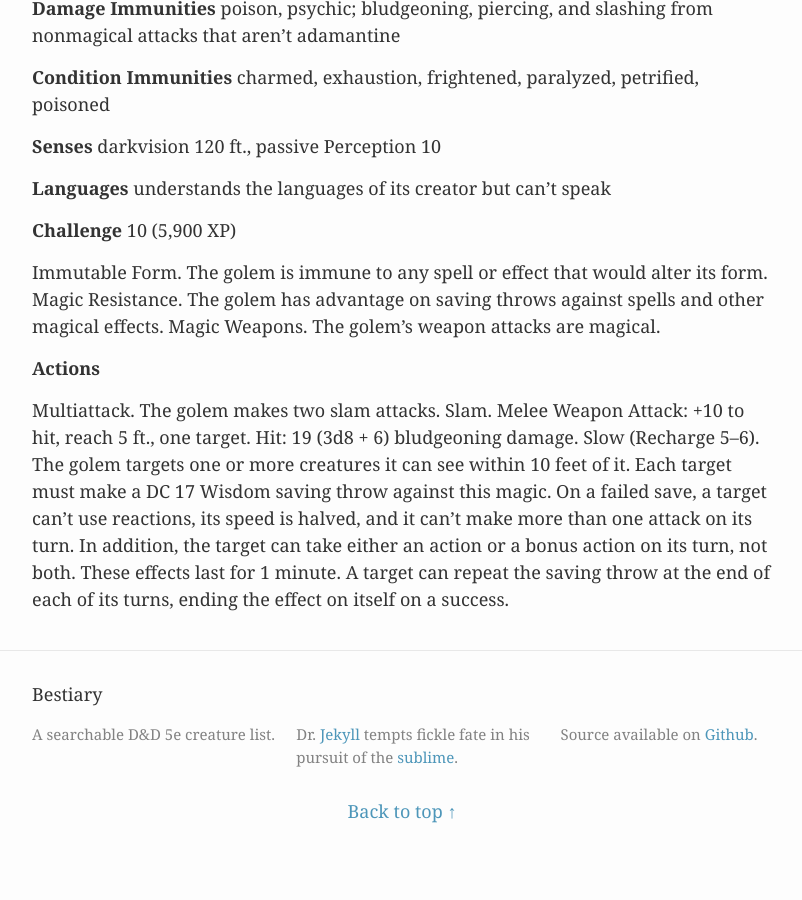
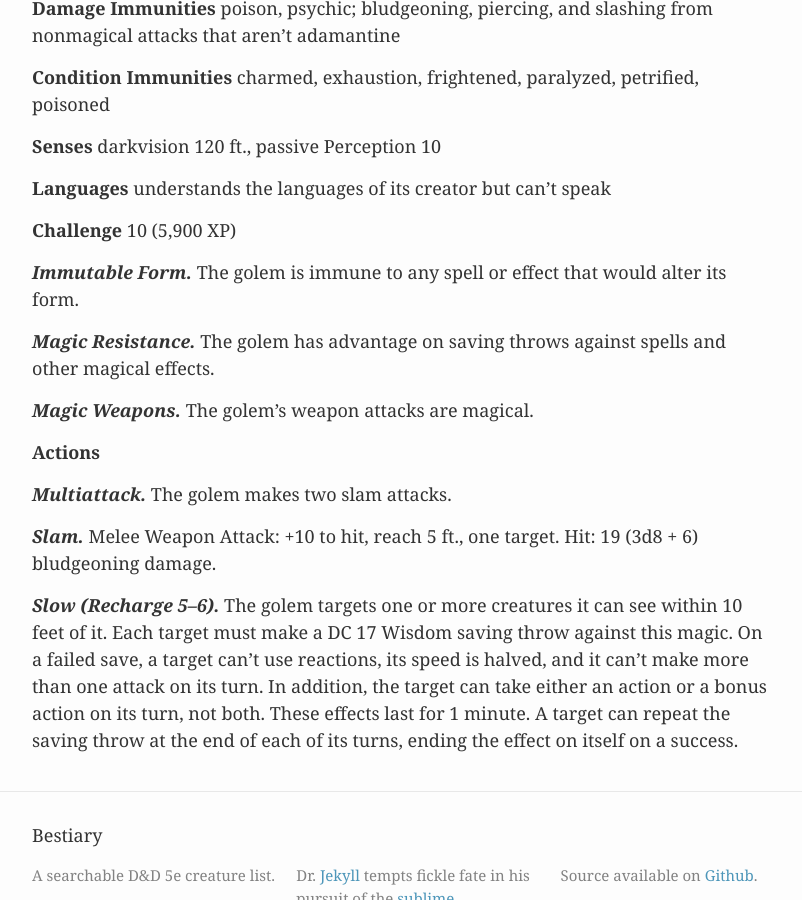
Before and after one commit to beaurancourt/bestiary, a Jekyll site: the page built from _posts/2016-02-29-stone-golem.markdown, in a window 1280 px wide and 900 px high, scrolled down 516 px. Shown: the whole window, without its empty margins (238-1040 px from the left). Built offline with Jekyll 4.4.1, drawn with Linux system fonts in a browser that asks for light colours; before the commit the page ends 1371 px from its top, so only the background shows below that.

```diff
--- a/_posts/2016-02-29-stone-golem.markdown
+++ b/_posts/2016-02-29-stone-golem.markdown
@@ -29,8 +29,16 @@ tags: [large, construct, cr10]
 
 **Challenge** 10 (5,900 XP)
 
- Immutable Form. The golem is immune to any spell or effect that would alter its form. Magic Resistance. The golem has advantage on saving throws against spells and other magical effects. Magic Weapons. The golem’s weapon attacks are magical.
+***Immutable Form.*** The golem is immune to any spell or effect that would alter its form.
+
+***Magic Resistance.*** The golem has advantage on saving throws against spells and other magical effects.
+
+***Magic Weapons.*** The golem’s weapon attacks are magical.
 
 **Actions**
 
-Multiattack. The golem makes two slam attacks. Slam. Melee Weapon Attack: +10 to hit, reach 5 ft., one target. Hit: 19 (3d8 + 6) bludgeoning damage. Slow (Recharge 5–6). The golem targets one or more creatures it can see within 10 feet of it. Each target must make a DC 17 Wisdom saving throw against this magic. On a failed save, a target can’t use reactions, its speed is halved, and it can’t make more than one attack on its turn. In addition, the target can take either an action or a bonus action on its turn, not both. These effects last for 1 minute. A target can repeat the saving throw at the end of each of its turns, ending the effect on itself on a success.
+***Multiattack.*** The golem makes two slam attacks.
+
+***Slam.*** Melee Weapon Attack: +10 to hit, reach 5 ft., one target. Hit: 19 (3d8 + 6) bludgeoning damage.
+
+***Slow (Recharge 5–6).*** The golem targets one or more creatures it can see within 10 feet of it. Each target must make a DC 17 Wisdom saving throw against this magic. On a failed save, a target can’t use reactions, its speed is halved, and it can’t make more than one attack on its turn. In addition, the target can take either an action or a bonus action on its turn, not both. These effects last for 1 minute. A target can repeat the saving throw at the end of each of its turns, ending the effect on itself on a success.
```
